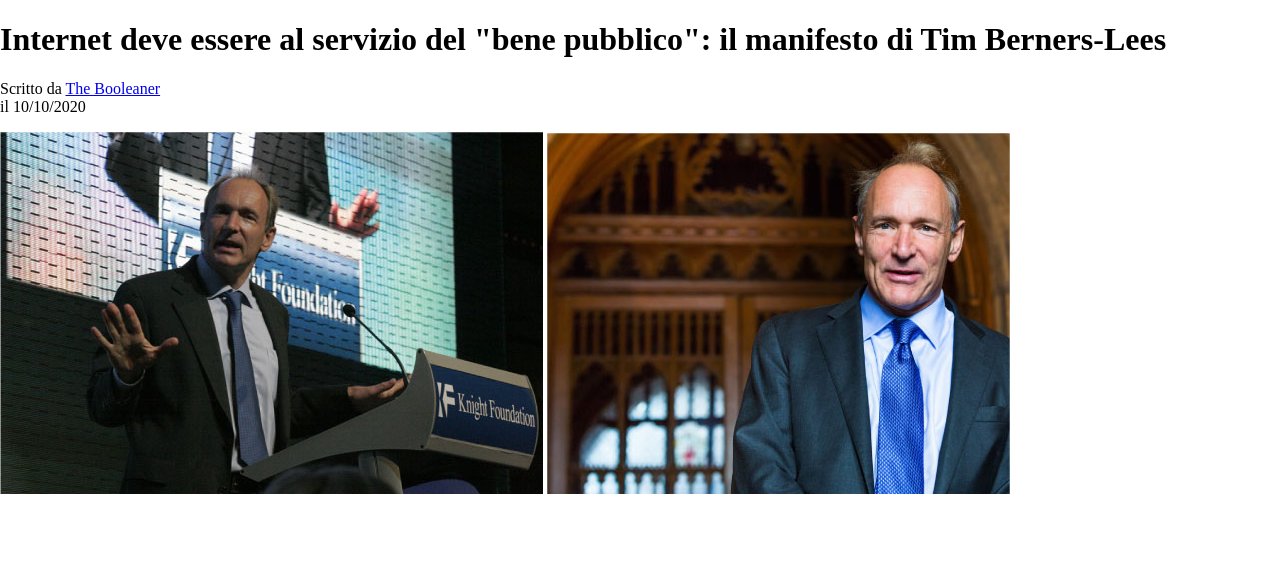
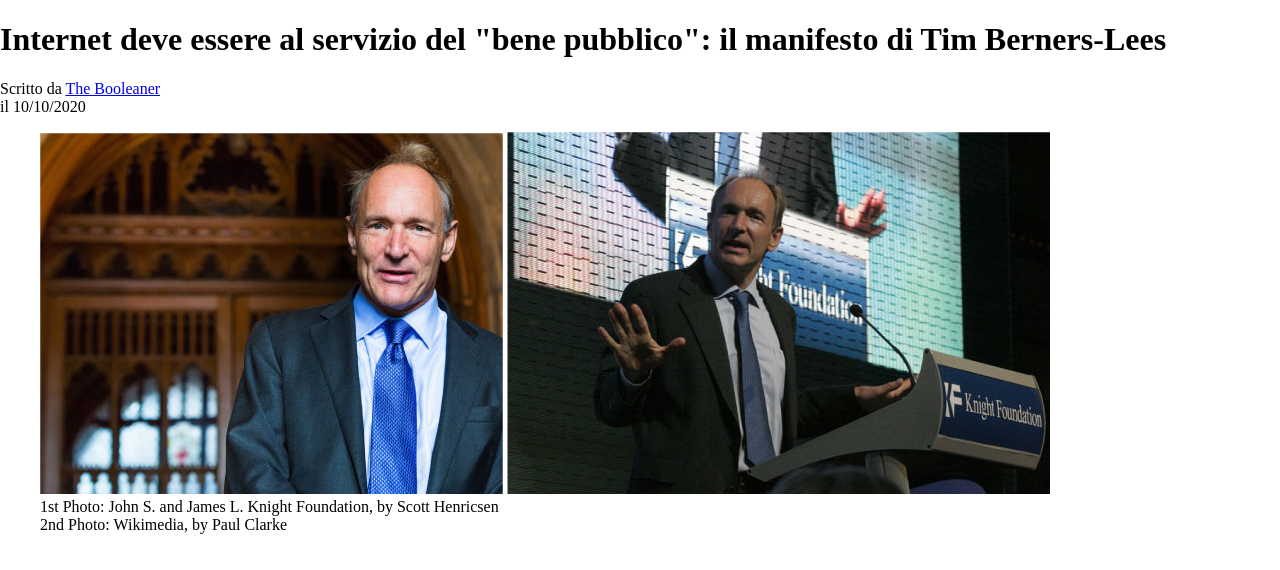
Before and after one commit to GemelliAngelo/html-css-booleaner, a plain HTML site: page index.html in a window 1280 px wide. Shown: the part 70-640 px from the top of the page. Drawn offline with Linux system fonts and the light colour scheme.

Commit message:
add tim img

```diff
--- a/index.html
+++ b/index.html
@@ -29,8 +29,14 @@
         <!-- corpo-pagina -->
         <main>
             <section>
-                <img src="./img/tim-1.jpg" alt="foto-tim-1">
-                <img src="./img/tim-2.jpg" alt="foto-tim-2">
+                <figure class="tim-img">
+                    <img src="./img/tim-2.jpg" alt="foto-tim-2">
+                    <img src="./img/tim-1.jpg" alt="foto-tim-1">
+                    <figcaption>1st Photo: John S. and James L. Knight Foundation, by Scott Henricsen <br>
+                                2nd Photo: Wikimedia, by Paul Clarke
+                    </figcaption>
+                </figure>
+
             </section>
         </main>
     </header>
```
